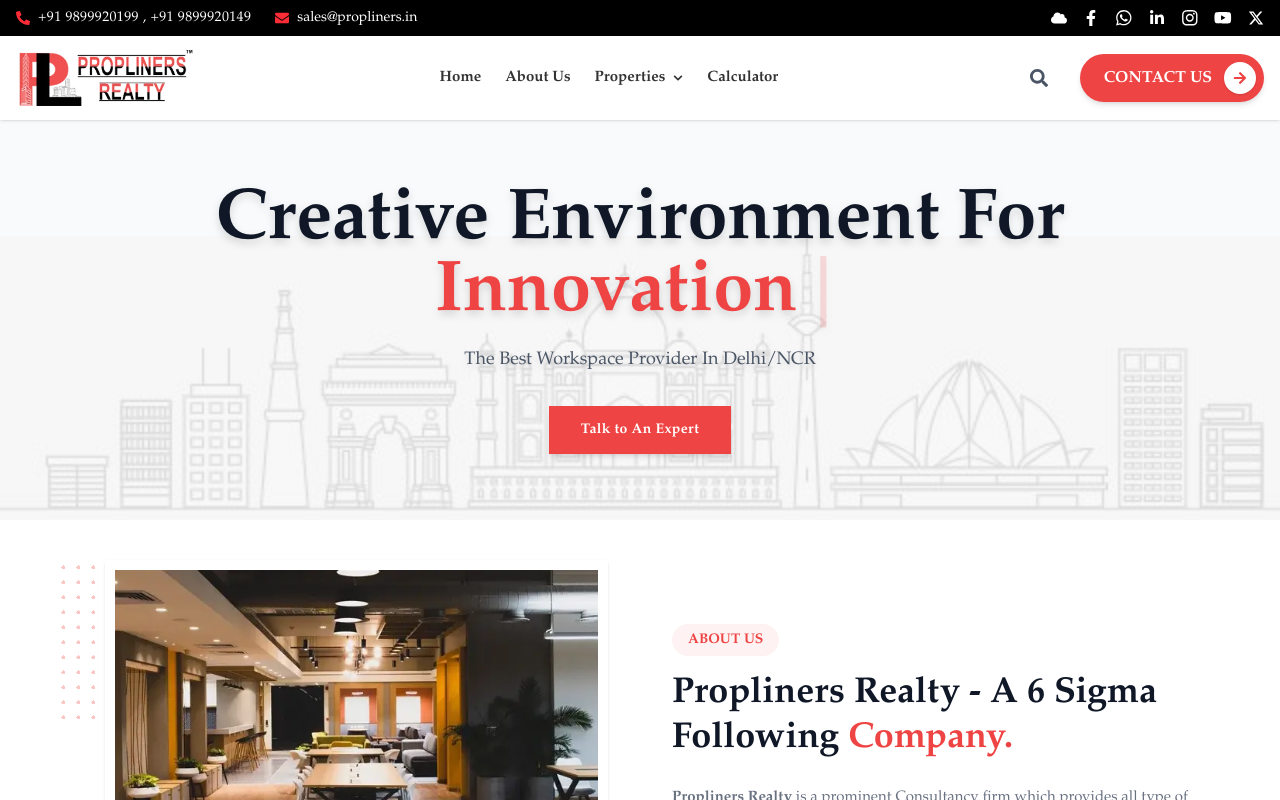
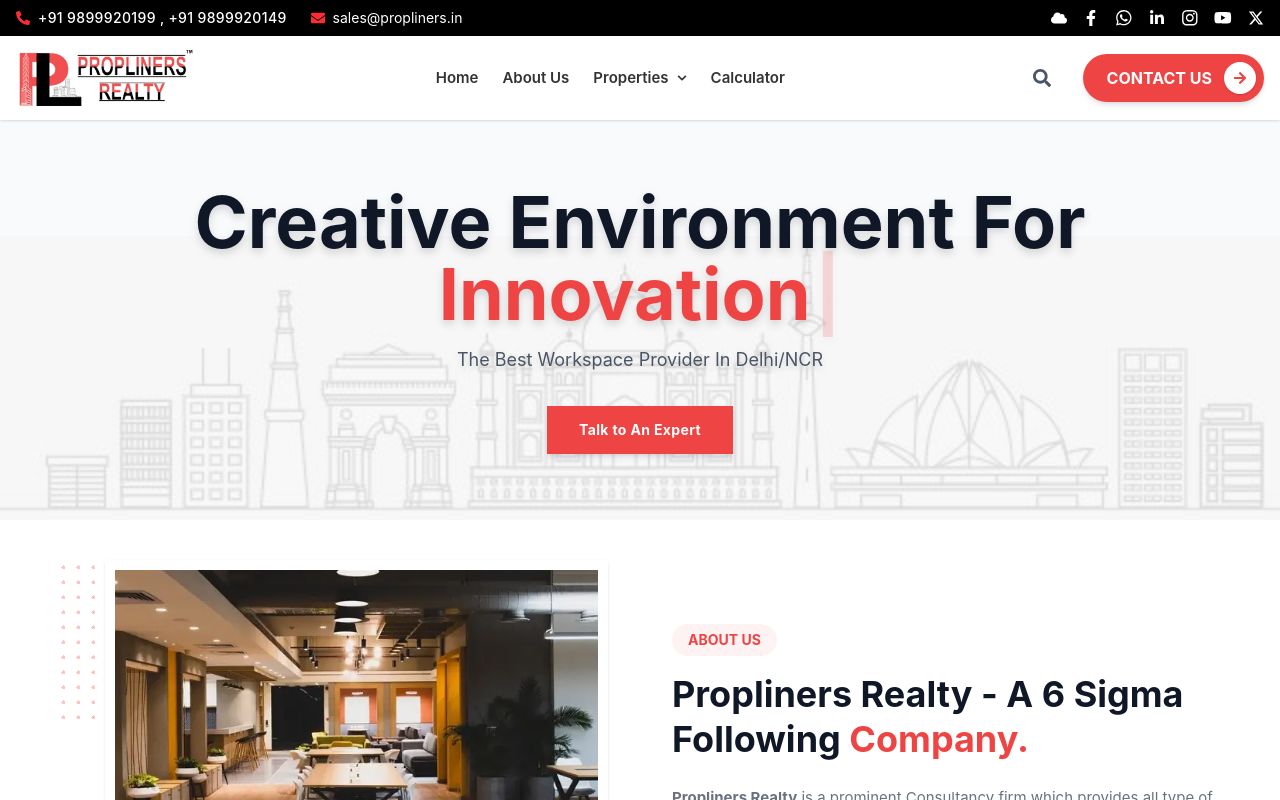
Before and after one commit to hupen-hello/Propliner, a Next.js app: page / in a window 1280 px wide. Shown: the top 800 px of the page. Built offline with nearby package versions, Linux system fonts and the light colour scheme.

Commit message:
updated something

```diff
--- a/app/globals.css
+++ b/app/globals.css
@@ -1,11 +1,5 @@
 /* ========================================== */
-/* 1. GOOGLE FONTS IMPORTS (SABSE TOP PAR) */
-/* ========================================== */
-@import url('https://fonts.googleapis.com/css2?family=DM+Sans:ital,opsz,wght@0,9..40,400;0,9..40,500;0,9..40,700;1,9..40,400&display=swap');
-@import url('https://fonts.googleapis.com/css2?family=Josefin+Sans:ital,wght@0,100..700;1,100..700&display=swap');
-
-/* ========================================== */
-/* 2. TAILWIND IMPORT (Fonts ke baad aayega) */
+/* 1. TAILWIND IMPORT */
 /* ========================================== */
 @import "tailwindcss";
 
@@ -14,7 +8,7 @@
 @tailwind utilities;
 
 /* ========================================== */
-/* 3. NEXT.JS THEME VARIABLES */
+/* 2. NEXT.JS THEME VARIABLES */
 /* ========================================== */
 @theme inline {
   --color-background: var(--background);
@@ -31,20 +25,7 @@
 }
 
 /* ========================================== */
-/* 4. CUSTOM FONT SETUP */
-/* ========================================== */
-@layer base {
-  body, p, a, span, button, input, textarea {
-    font-family: "Antiqua Roman", "Book Antiqua", "Palatino Linotype", serif
-  }
-
-  h1, h2, h3, h4, h5, h6 {
-    font-family: "Antiqua Roman", "Book Antiqua", "Palatino Linotype", serif
-  }
-}
-
-/* ========================================== */
-/* 5. CUSTOM ANIMATIONS & SWIPER CSS */
+/* 3. CUSTOM ANIMATIONS & SWIPER CSS */
 /* ========================================== */
 @keyframes marquee {
   0% { transform: translateX(0%); }
```
